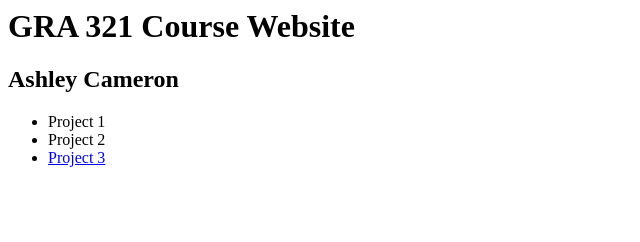
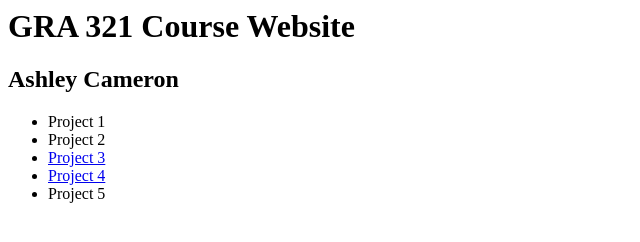
Before and after one commit to AshCamm/gra321-f19, a plain HTML site: page index.html in a window 1280 px wide. Shown: the whole page, without its empty margins (0-640 px from the left). Drawn offline with Linux system fonts and the light colour scheme.

Commit message:
add links

```diff
--- a/index.html
+++ b/index.html
@@ -10,7 +10,11 @@
         <li> Project 2</li>
         <li>
             <a href="project3/index.html"title="Project 3">Project 3</a>
-        </li>
+        <li>
+        <a href="project4/css/styles.css"title="Project 4">Project 4</a>
+            </li>
+        <li> Project 5</li>
+
     </ul>
 </body>
 </html>
```
